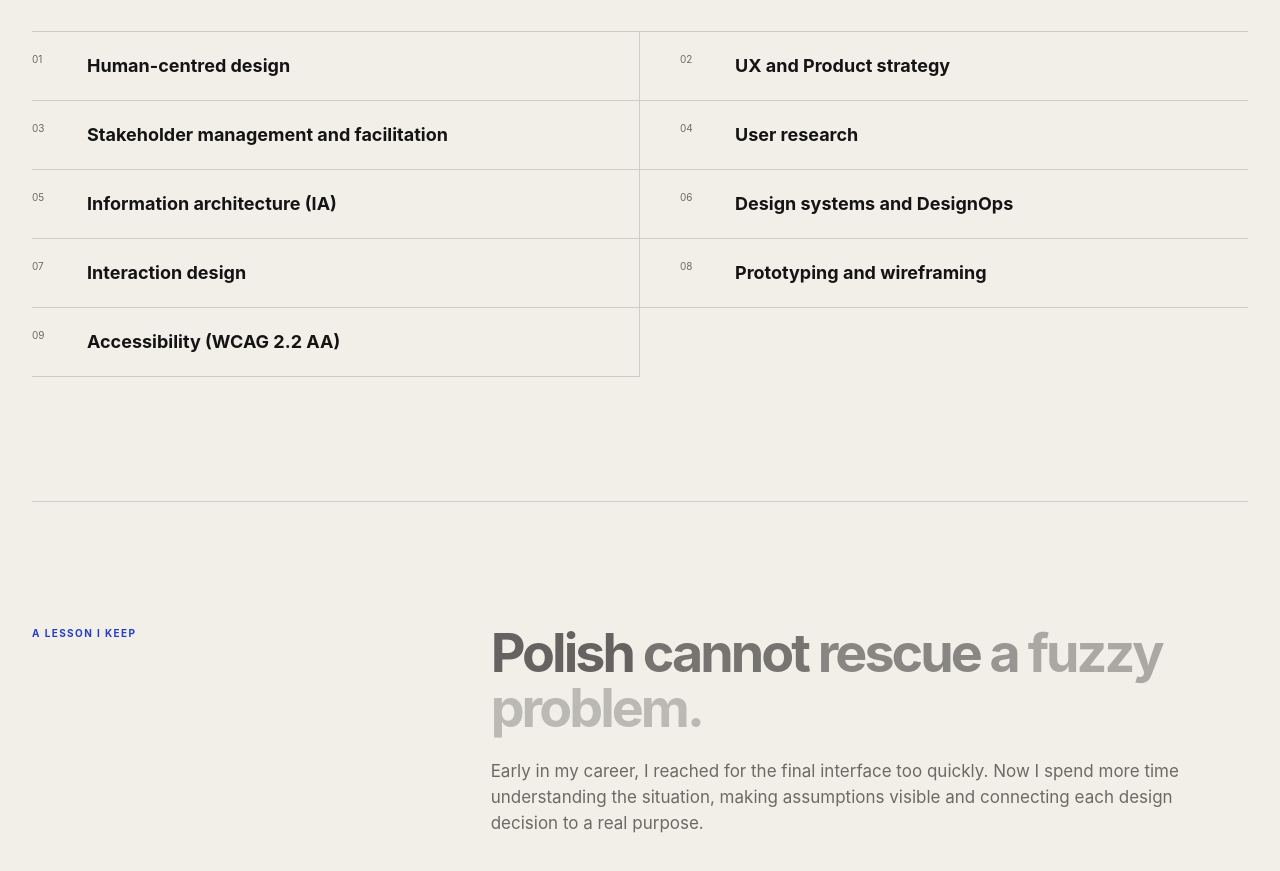
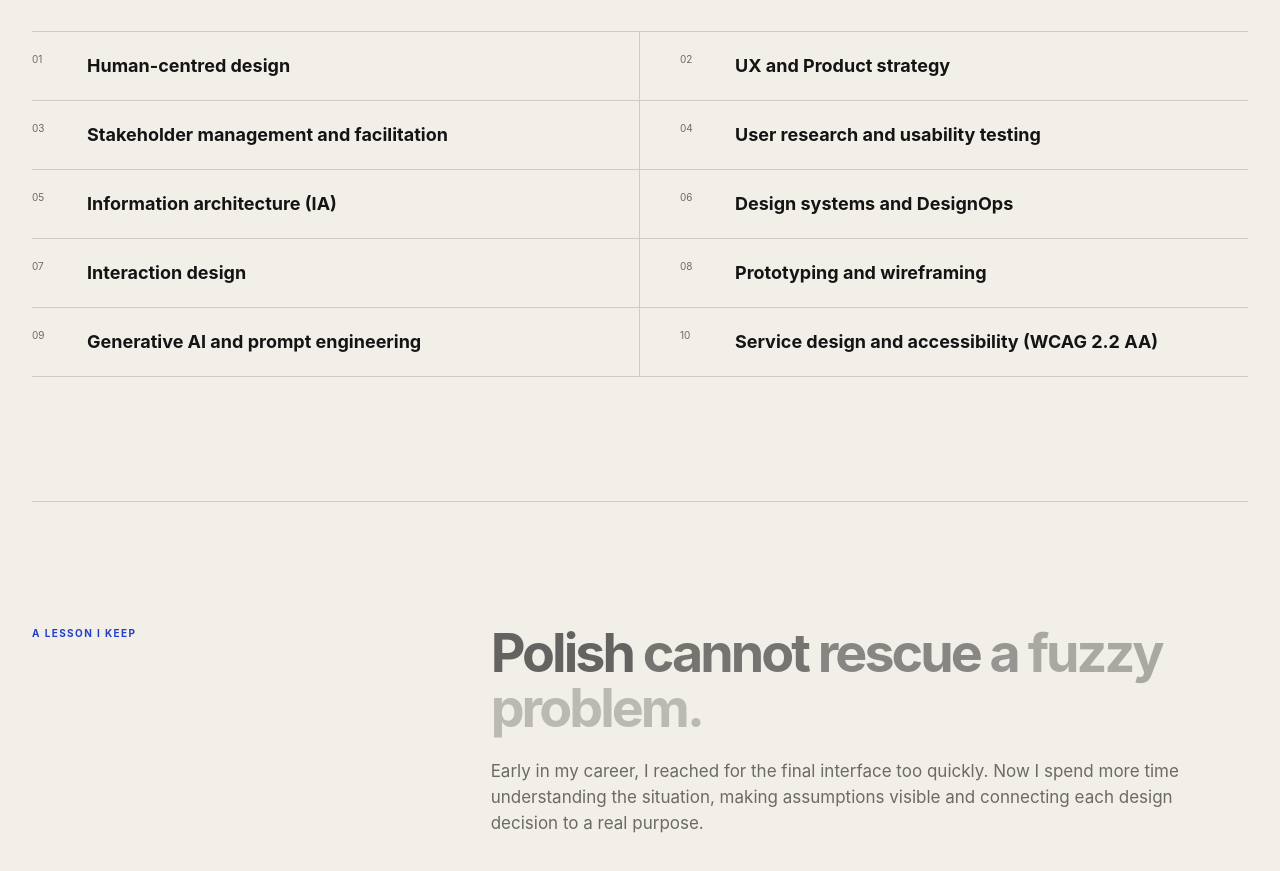
Before and after one commit to Akshayux/akshay-portfolio, a Next.js app: page /about in a window 1280 px wide. Shown: the part 5400-6271 px from the top of the page. Built offline with nearby package versions, Linux system fonts and the light colour scheme.

Commit message:
Expand product design capabilities

```diff
--- a/app/data.ts
+++ b/app/data.ts
@@ -144,12 +144,13 @@ export const capabilities = [
   'Human-centred design',
   'UX and Product strategy',
   'Stakeholder management and facilitation',
-  'User research',
+  'User research and usability testing',
   'Information architecture (IA)',
   'Design systems and DesignOps',
   'Interaction design',
   'Prototyping and wireframing',
-  'Accessibility (WCAG 2.2 AA)',
+  'Generative AI and prompt engineering',
+  'Service design and accessibility (WCAG 2.2 AA)',
 ];
 
 export const toolsAndEnvironment = [
```
